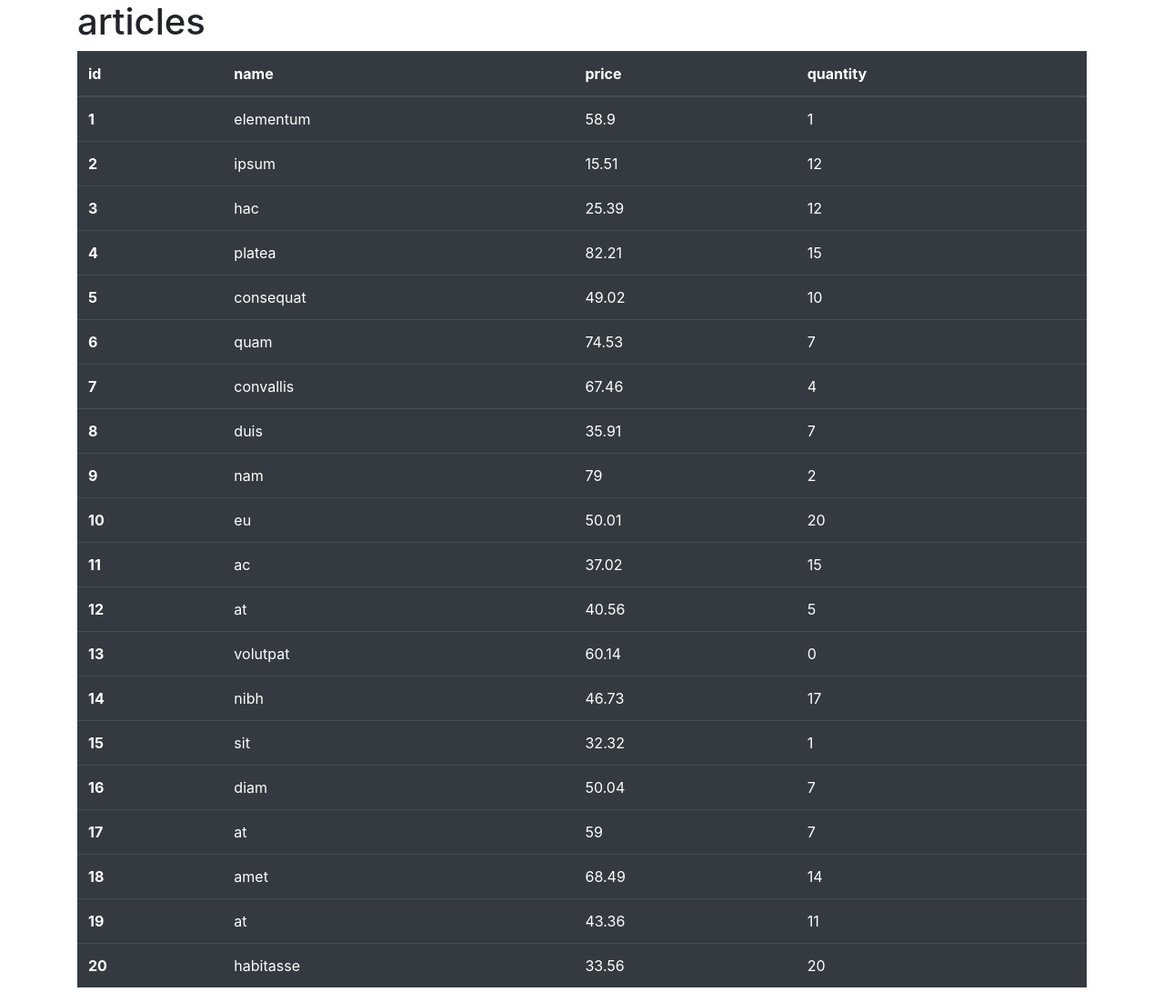
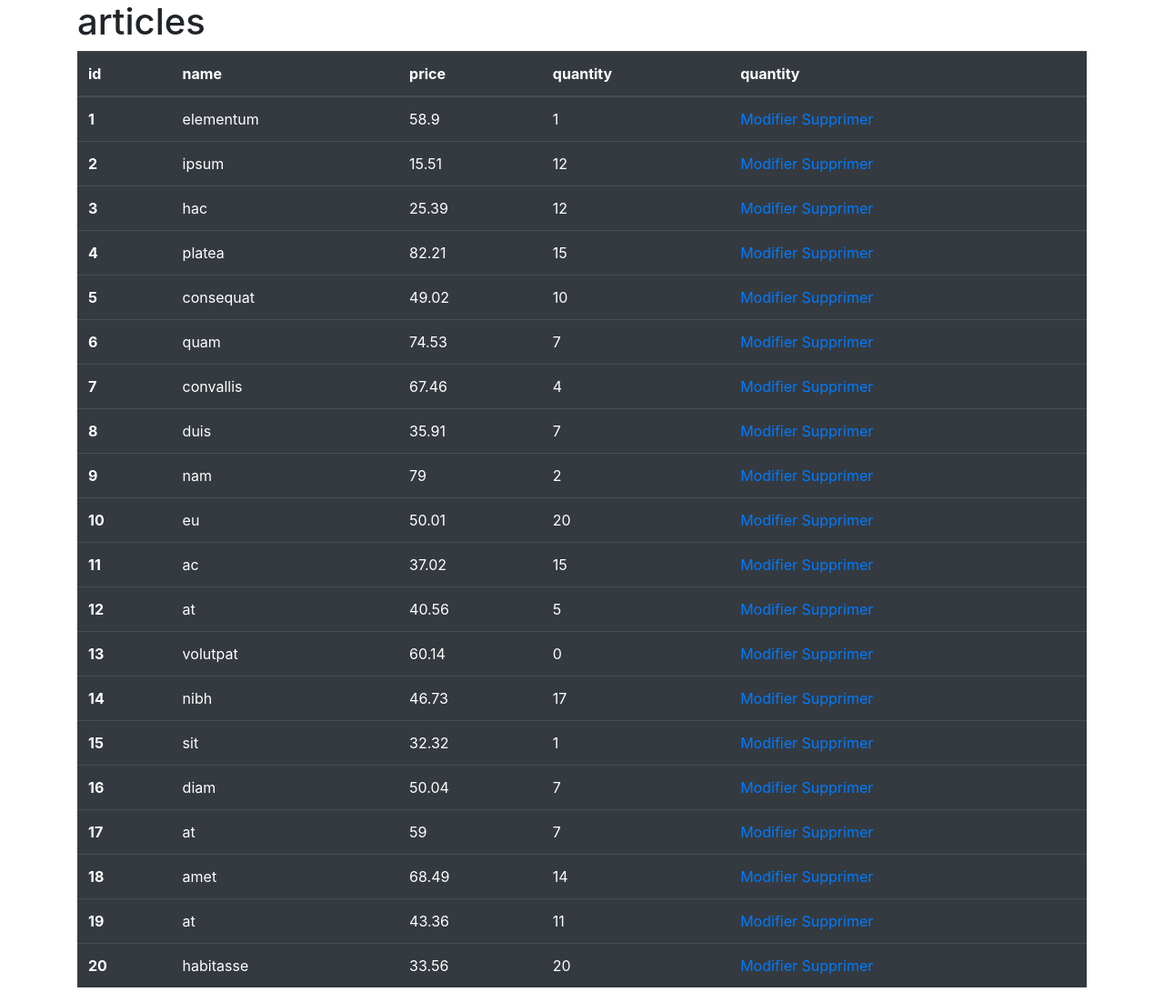
Before and after one commit to Fan0207/backoffice, a PHP site: page /public/articles.php in a window 1280 px wide. Shown: the whole page at 91% size. Run offline with PHP 8.4, Linux system fonts and the light colour scheme; some libraries are stand-ins or nearby versions.

Commit message:
ajout lien modifier supprimer

```diff
--- a/templates/articles.html.twig
+++ b/templates/articles.html.twig
@@ -16,6 +16,7 @@
                 <th scope="col">name</th>
                 <th scope="col">price</th>
                 <th scope="col">quantity</th>
+                <th scope="col">quantity</th>
                 </tr>
             </thead>
             <tbody>
@@ -25,6 +26,10 @@
                 <td>{{ article.name }}</td>
                 <td>{{ article.price }}</td>
                 <td>{{ article.quantity }}</td>
+                <td>
+                    <a href="article-edit.php?id={{article.id}}">Modifier</a>
+                    <a href="article-delete.php?id={{article.id}}">Supprimer</a>
+                </td>
                 </tr>
                 {% endfor %}
             </tbody>
```
Also changed, not shown: public/article-404.php (added), public/article-delete.php (added), public/article-edit.php (added), templates/article-404.html.twig (added), templates/article-edit.html.twig (added).
